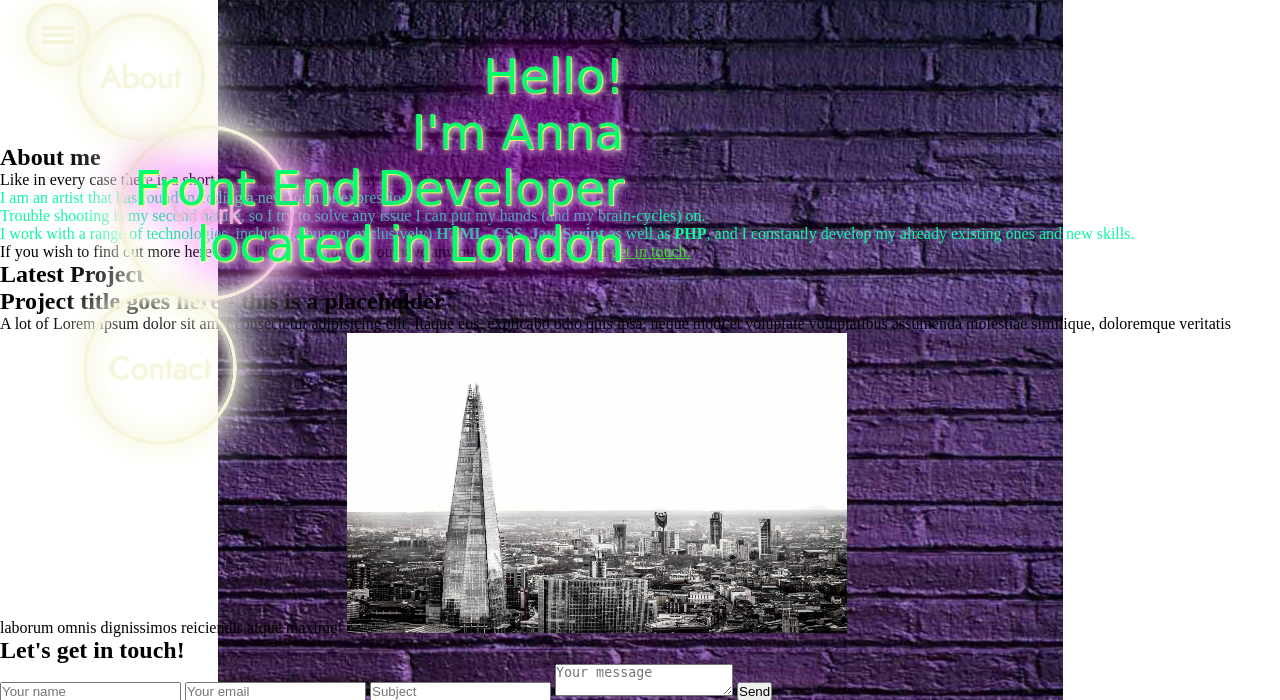
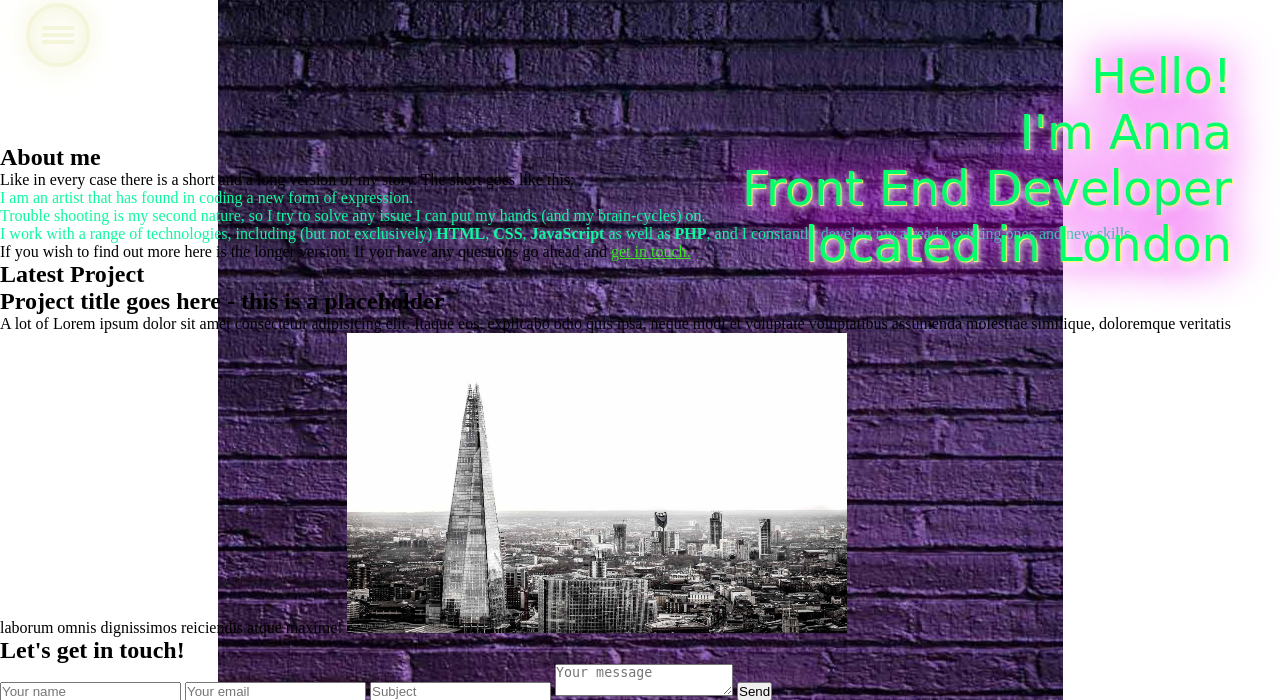
Before and after one commit to AnneCreeYates/portfolio-website, a PHP site: page / in a window 1280 px wide. Shown: the top 700 px of the page. Run offline with PHP 8.4, Linux system fonts and the light colour scheme; some web fonts are replaced.

Commit message:
changed the name of main.js to nav.js; in main__nav.css added transition for opening the main-nav__menu and added the class is-open --> to be used by js; other changes are temporary

```diff
--- a/css/index.css
+++ b/css/index.css
@@ -51,6 +51,10 @@ a {
   font-family: "Jost", sans-serif;
   margin: -1.6em 0.6em;
 }
+.main-nav .main-nav__menu {
+  transform: translateX(-200%);
+  transition: transform ease-in-out 250ms;
+}
 .main-nav li {
   list-style: none;
   display: grid;
@@ -68,7 +72,7 @@ a {
   margin: auto;
 }
 .main-nav li a:hover {
-  color: blue;
+  color: rgb(4, 255, 108);
 }
 .main-nav li#about {
   position: relative;
@@ -91,15 +95,20 @@ a {
   width: 4.8em;
 }
 
+.is-open .main-nav__menu {
+  transform: translateX(0);
+}
+
 .intro {
   position: relative;
-  display: grid;
+  display: flex;
+  flex-direction: row-reverse;
   color: rgb(4, 255, 108);
   font-family: "Water Brush", cursive;
   font-size: 3em;
   text-align: right;
-  margin: 1em 0;
+  margin: 1em -1em;
   height: 1em;
-  width: 13em;
+  width: 100vw;
   text-shadow: 1px 1px 1px rgb(255, 252, 102), 2px 3px 7px rgb(250, 250, 250), 2px 0 1em rgb(204, 2, 255), 0 0 0.9em rgb(255, 0, 212);
 }
--- a/index.php
+++ b/index.php
@@ -148,6 +148,6 @@
 </footer>
 </body>
 
-<script type="text/javascript" src="main.js"></script>
+<script type="text/javascript" src="nav.js"></script>
 
 </html>
--- a/main.js
+++ /dev/null
@@ -1,20 +0,0 @@
-const hamburger = document.querySelector(".hamburger");
-const navMenu = document.querySelector(".nav-menu");
-const navLink = document.querySelectorAll(".nav-link");
-
-hamburger.addEventListener("click", openMenu);
-navLink.forEach(n => n.addEventListener("click", closeMenu));
-
-function openMenu() {
-    hamburger.classList.toggle("active");
-    navMenu.classList.toggle("active");
-}
-
-function closeMenu() {
-    hamburger.classList.toggle("active");
-    navMenu.classList.remove("active");
-}
-
-
-
-//mail validation function
--- /dev/null
+++ b/nav.js
@@ -0,0 +1,27 @@
+const hamburger = document.querySelector(".hamburger-bars")
+const mainNavToggle = document.querySelector(".main-nav")
+const mainNavItem = document.querySelectorAll(".main-nav__item")
+
+mainNavToggle.addEventListener("click", e => {
+    document.body.classList.add("is-open")
+})
+
+
+//OLD VERSION
+
+// openMenu);
+// mainNavItem.forEach(n => n.addEventListener("click", closeMenu));
+
+// function openMenu() {
+//     hamburger.classList.toggle("active");
+//     mainNav.classList.toggle("active");
+// }
+
+// function closeMenu() {
+//     hamburger.classList.toggle("active");
+//     mainNav.classList.remove("active");
+// }
+
+
+
+//mail validation function
--- a/sass_files/_introduction.scss
+++ b/sass_files/_introduction.scss
@@ -2,13 +2,14 @@
 
 .intro {
     position: relative;
-    display: grid;
+    display: flex;
+    flex-direction: row-reverse;
     color: variables.$title-clr;
     font-family: variables.$title-font;
     font-size: variables.$title-font-size;
     text-align: right;
-    margin: 1em 0;
+    margin: 1em -1em;
     height: 1em;
-    width: 13em;
+    width: 100vw;
     text-shadow: 1px 1px 1px rgb(255, 252, 102),2px 3px 7px rgb(250, 250, 250), 2px 0 1em rgb(204, 2, 255), 0 0 0.9em rgb(255, 0, 212);
 }
--- a/sass_files/_main-nav.scss
+++ b/sass_files/_main-nav.scss
@@ -35,8 +35,10 @@
     font-family: variables.$primary-font;
     margin: -1.6em 0.6em;
 
-
-
+    .main-nav__menu {
+        transform: translateX(-200%);
+        transition: transform ease-in-out 250ms;
+    }
 
     li {
         list-style: none;
@@ -57,7 +59,7 @@
 
 
             &:hover {
-                color: blue;
+                color: variables.$title-clr;
             }
         }
 
@@ -96,3 +98,9 @@
 
 
 }
+
+.is-open {
+    .main-nav__menu {
+        transform: translateX(0);
+    }
+}
```
